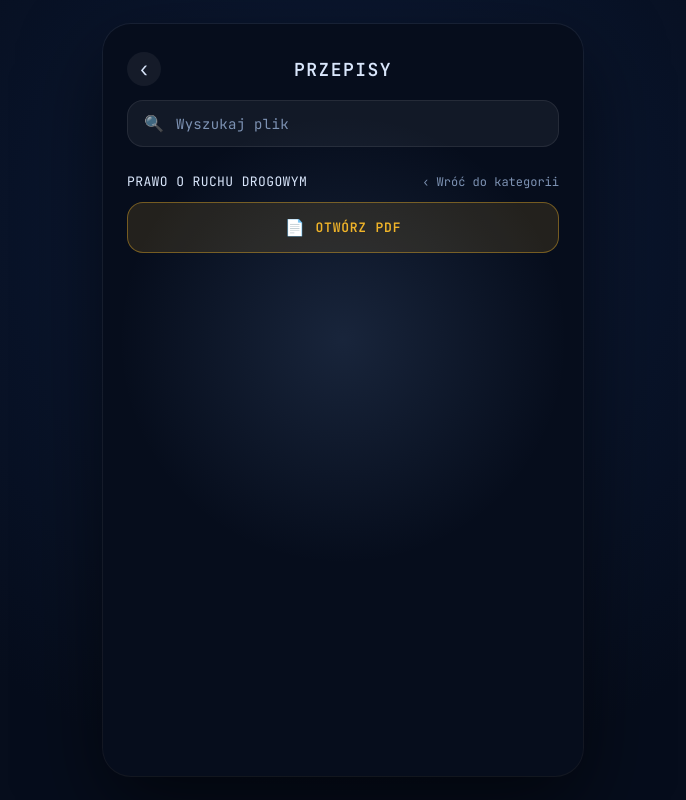
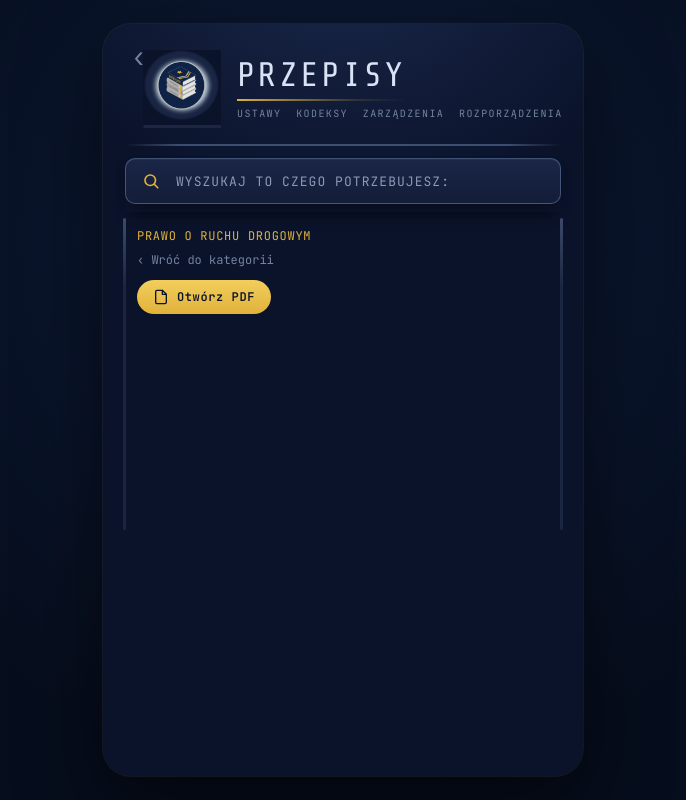
Before and after one commit to bidul2137/PaGon, a Flask app: page /przepisy?kategoria=prawo-o-ruchu-drogowym in a window 1280 px wide. Shown: the whole page, without its empty margins (297-983 px from the left). Run offline with Flask 3, Linux system fonts and the light colour scheme.

Commit message:
Add back-to-menu button on konto home; przepisy category redesign
Co-Authored-By: Claude Sonnet 5 <noreply@anthropic.com>

```diff
--- /dev/null
+++ b/static/css/przepisy.css
@@ -0,0 +1,59 @@
+/* ===================================================================
+   PRZEPISY — styl spójny z Taryfikatorem (wg PSD)
+   Wykorzystuje chrome .tar-page/.tar-topbar/.tar-searchbar/.tar-frame
+   ze style.css; poniżej tylko elementy specyficzne dla Przepisów.
+   =================================================================== */
+
+/* pasek wyszukiwania (formularz GET) */
+.tar-page .prz-searchbar{margin-bottom:0}
+.tar-page .prz-search-icon{display:inline-flex;align-items:center;justify-content:center;
+  width:26px;height:26px;flex-shrink:0;color:var(--t-gold);font-size:16px}
+
+/* ===== kafelki kategorii ===== */
+.prz-tiles{
+  display:grid;
+  grid-template-columns:repeat(2,minmax(0,1fr));
+  gap:12px;
+  padding:6px 0 4px;
+}
+.prz-tile{
+  display:flex;flex-direction:column;align-items:center;justify-content:flex-start;gap:12px;
+  text-align:center;padding:18px 12px 16px;min-height:150px;
+  background:linear-gradient(180deg,#14203c 0%,#101a30 100%);
+  border:1px solid var(--t-line);border-radius:12px;
+  color:var(--t-text);text-decoration:none;
+  transition:border-color .15s ease,box-shadow .15s ease,transform .12s ease;
+}
+.prz-tile:hover{border-color:rgba(224,178,58,.5);box-shadow:0 0 22px rgba(224,178,58,.12);transform:translateY(-2px)}
+.prz-tile-ico{width:64px;height:64px;object-fit:contain;filter:drop-shadow(0 0 8px rgba(150,185,235,.25))}
+.prz-tile-name{font-size:12px;line-height:1.35;font-weight:600;letter-spacing:.02em;color:var(--t-head)}
+
+/* ===== nagłówek listy rekordów ===== */
+.prz-rekordy-head{display:flex;flex-direction:column;gap:8px;padding:4px 0 12px}
+.prz-kontekst{margin:0;font-size:12px;letter-spacing:.06em;text-transform:uppercase;color:var(--t-gold)}
+.prz-wroc{display:inline-flex;align-items:center;gap:6px;align-self:flex-start;
+  font-size:12px;color:var(--t-dim);text-decoration:none}
+.prz-wroc:hover{color:var(--t-text)}
+
+.prz-pdf-btn{display:inline-flex;align-items:center;gap:8px;align-self:flex-start;margin:0 0 14px;
+  padding:9px 16px;font-family:var(--t-mono);font-size:12px;font-weight:600;letter-spacing:.05em;
+  color:#0b132b;background:linear-gradient(180deg,var(--t-gold-2),var(--t-gold));
+  border:none;border-radius:999px;text-decoration:none}
+.prz-pdf-btn:hover{filter:brightness(1.05)}
+
+/* ===== karty rekordów ===== */
+.prz-lista{list-style:none;margin:0;padding:0;display:flex;flex-direction:column;gap:10px}
+.prz-rekord{padding:13px 14px;background:linear-gradient(180deg,#14203c 0%,#101a30 100%);
+  border:1px solid var(--t-line);border-left:3px solid var(--t-gold);border-radius:10px}
+.prz-rekord-top{display:flex;flex-direction:column;gap:3px}
+.prz-rekord-title{font-size:13px;line-height:1.4;color:var(--t-head);font-weight:600}
+.prz-rekord-article{font-size:11px;color:var(--t-dim);letter-spacing:.02em}
+.prz-rekord-tag{display:inline-block;margin-top:6px;font-size:10px;letter-spacing:.05em;
+  color:var(--t-gold-2);background:rgba(224,178,58,.12);border:1px solid rgba(224,178,58,.35);
+  border-radius:999px;padding:2px 9px}
+.prz-rekord-content{margin:9px 0 0;font-size:12px;line-height:1.6;color:var(--t-text)}
+.prz-keywords{display:flex;flex-wrap:wrap;gap:6px;margin-top:10px}
+.prz-kw-tag{font-size:10px;color:var(--t-dim);background:rgba(255,255,255,.05);
+  border:1px solid var(--t-line);border-radius:999px;padding:2px 9px}
+
+.prz-brak{text-align:center;color:var(--t-dim);font-size:12px;padding:30px 10px}
--- a/templates/konto.html
+++ b/templates/konto.html
@@ -10,12 +10,13 @@
 
     <!-- ================= HOME ================= -->
     <div class="home" id="konto-home">
+      <a href="{{ url_for('index') }}" class="konto-home-back" aria-label="Powrót do menu głównego">‹</a>
       <div class="ring-wrap">
         <div class="ring-halo"></div>
         <div class="ring" id="konto-ring">
-          <img id="konto-avatar-img" alt="Avatar" hidden>
+          <img id="konto-avatar-img" alt="" hidden>
           <span class="ring-initials" id="konto-initials" hidden></span>
-          <span class="ring-ph" id="konto-placeholder">|Miejsce na avatar|</span>
+          <span class="ring-msg" id="konto-placeholder" hidden></span>
           <button type="button" class="ring-overlay" id="konto-avatar-pick" aria-label="Zmień avatar">
             <svg viewBox="0 0 24 24" width="24" height="24" fill="none" stroke="currentColor" stroke-width="2" stroke-linecap="round" stroke-linejoin="round"><path d="M23 19a2 2 0 0 1-2 2H3a2 2 0 0 1-2-2V8a2 2 0 0 1 2-2h4l2-3h6l2 3h4a2 2 0 0 1 2 2z"></path><circle cx="12" cy="13" r="4"></circle></svg>
             <span>Zmień avatar</span>
--- a/templates/przepisy.html
+++ b/templates/przepisy.html
@@ -2,96 +2,98 @@
 {% block title %}PaGon — Przepisy{% endblock %}
 
 {% block content %}
-<div class="app-shell">
+<link href="https://fonts.googleapis.com/css2?family=Share+Tech+Mono&display=swap" rel="stylesheet">
+<link rel="stylesheet" href="{{ url_for('static', filename='css/przepisy.css') }}">
 
-  <header class="sub-header">
-    <a href="{{ url_for('index') }}" class="back-to-menu" aria-label="Powrót do menu głównego">‹</a>
-    <h1 class="sub-title">Przepisy</h1>
-    <span class="sub-header-spacer" aria-hidden="true"></span>
+<div class="tar-page">
+
+  <!-- ====== Nagłówek: logo + tytuł ====== -->
+  <header class="tar-topbar">
+    <a href="{{ url_for('index') }}" class="tar-back" aria-label="Powrót do menu głównego">&lsaquo;</a>
+    <img src="{{ url_for('static', filename='img/przepisy/logo-przepisy.png') }}" alt="" class="tar-logo">
+    <div class="tar-brand">
+      <h1 class="tar-title">PRZEPISY</h1>
+      <p class="tar-subtitle">USTAWY&nbsp;&nbsp;KODEKSY&nbsp;&nbsp;ZARZĄDZENIA&nbsp;&nbsp;ROZPORZĄDZENIA</p>
+    </div>
   </header>
 
-  <form class="przepisy-search" method="get" action="{{ url_for('przepisy') }}">
-    <span class="search-icon" aria-hidden="true">&#128269;</span>
+  <div class="tar-rule"></div>
+
+  <!-- ====== Pasek wyszukiwania (formularz GET) ====== -->
+  <div class="tar-sticky">
+    <form class="tar-searchbar prz-searchbar" method="get" action="{{ url_for('przepisy') }}">
+      <span class="prz-search-icon" aria-hidden="true">
+        <svg viewBox="0 0 24 24" width="18" height="18" fill="none" stroke="currentColor" stroke-width="2.2" stroke-linecap="round"><circle cx="11" cy="11" r="7"></circle><path d="M21 21l-4.3-4.3"></path></svg>
+      </span>
       <input
         type="text"
         name="q"
         value="{{ query }}"
-      placeholder="Wyszukaj plik"
-      class="search-input"
+        class="tar-search-input"
+        placeholder="WYSZUKAJ TO CZEGO POTRZEBUJESZ:"
         autocomplete="off"
       >
       {% if kategoria %}
         <input type="hidden" name="kategoria" value="{{ kategoria.slug }}">
       {% endif %}
     </form>
+  </div>
 
-  <main class="przepisy-main">
+  <!-- ====== Ramka z treścią ====== -->
+  <main class="tar-frame">
 
     {% if widok == "kafelki" %}
-      <div class="kategorie-grid">
+      <div class="prz-tiles">
         {% for kat in kategorie %}
-          <a href="{{ url_for('przepisy', kategoria=kat.slug) }}" class="kategoria-tile">
-            <img
-              class="kategoria-ikona"
-              src="{{ url_for('static', filename='img/przepisy/' + kat.ikona) }}"
-              alt="{{ kat.nazwa }}"
-            >
-            <span class="kategoria-nazwa">{{ kat.nazwa }}</span>
+          <a href="{{ url_for('przepisy', kategoria=kat.slug) }}" class="prz-tile">
+            <img class="prz-tile-ico" src="{{ url_for('static', filename='img/przepisy/' + kat.ikona) }}" alt="{{ kat.nazwa }}">
+            <span class="prz-tile-name">{{ kat.nazwa }}</span>
           </a>
         {% endfor %}
       </div>
 
     {% else %}
       {# widok == "rekordy" lub "wyszukiwanie" #}
-      <div class="rekordy-header">
+      <div class="prz-rekordy-head">
         {% if widok == "wyszukiwanie" %}
-          <p class="rekordy-kontekst">
-            Wyniki wyszukiwania „{{ query }}”{% if kategoria %} w: {{ kategoria.nazwa }}{% endif %}
-          </p>
+          <p class="prz-kontekst">Wyniki wyszukiwania „{{ query }}”{% if kategoria %} w: {{ kategoria.nazwa }}{% endif %}</p>
         {% elif kategoria %}
-          <p class="rekordy-kontekst">{{ kategoria.nazwa }}</p>
+          <p class="prz-kontekst">{{ kategoria.nazwa }}</p>
         {% endif %}
-        <a href="{{ url_for('przepisy') }}" class="wroc-link">‹ Wróć do kategorii</a>
+        <a href="{{ url_for('przepisy') }}" class="prz-wroc">&lsaquo; Wróć do kategorii</a>
       </div>
 
       {% if widok == "rekordy" and kategoria and kategoria.pdf %}
-        <a
-          href="{{ kategoria.pdf }}"
-          class="pdf-button"
-          target="_blank"
-          rel="noopener noreferrer"
-        >
-          <span class="pdf-icon" aria-hidden="true">&#128196;</span>
+        <a href="{{ kategoria.pdf }}" class="prz-pdf-btn" target="_blank" rel="noopener noreferrer">
+          <svg viewBox="0 0 24 24" width="16" height="16" fill="none" stroke="currentColor" stroke-width="2" stroke-linecap="round" stroke-linejoin="round"><path d="M14 2H6a2 2 0 0 0-2 2v16a2 2 0 0 0 2 2h12a2 2 0 0 0 2-2V8z"></path><path d="M14 2v6h6"></path></svg>
           Otwórz PDF
         </a>
       {% endif %}
 
       {% if rekordy %}
-        <ul class="rekordy-lista">
+        <ul class="prz-lista">
           {% for r in rekordy %}
-            <li class="rekord-card">
-              <div class="rekord-top">
-                <span class="rekord-title">{{ r.title }}</span>
-                <span class="rekord-article">{{ r.article }}</span>
+            <li class="prz-rekord">
+              <div class="prz-rekord-top">
+                <span class="prz-rekord-title">{{ r.title }}</span>
+                <span class="prz-rekord-article">{{ r.article }}</span>
               </div>
               {% if widok == "wyszukiwanie" %}
-                <span class="rekord-kategoria-tag">
+                <span class="prz-rekord-tag">
                   {% for kat in kategorie %}{% if kat.slug == r.category %}{{ kat.nazwa }}{% endif %}{% endfor %}
                 </span>
               {% endif %}
-              <p class="rekord-content">{{ r.content }}</p>
+              <p class="prz-rekord-content">{{ r.content }}</p>
               {% if r.keywords %}
-                <div class="rekord-keywords">
-                  {% for kw in r.keywords %}
-                    <span class="keyword-tag">{{ kw }}</span>
-                  {% endfor %}
+                <div class="prz-keywords">
+                  {% for kw in r.keywords %}<span class="prz-kw-tag">{{ kw }}</span>{% endfor %}
                 </div>
               {% endif %}
             </li>
           {% endfor %}
         </ul>
       {% elif not (widok == "rekordy" and kategoria and kategoria.pdf) %}
-        <p class="brak-wynikow">Brak rekordów spełniających kryteria.</p>
+        <p class="prz-brak">Brak rekordów spełniających kryteria.</p>
       {% endif %}
     {% endif %}
 
```
Also changed, not shown: data/przepisy.json (+9 -9 lines), static/css/konto.css (+9 -1 lines), static/js/konto.js (+17 -8 lines), templates/index.html (+13 -1 lines), static/img/przepisy/kodekskarnyicon.png (added), static/img/przepisy/kodekswykroczenicon.png (added), static/img/przepisy/logo-przepisy.png (added), static/img/przepisy/prawooruchudrogowymicon.png (added), static/img/przepisy/srodkiprzymusubezposredniegoicon.png (added), static/img/przepisy/ustawaopolicjiicon.png (added), static/img/przepisy/zarzadzenienr30kgpicon.png (added). Lines whose indentation alone changed are shown as unchanged.
